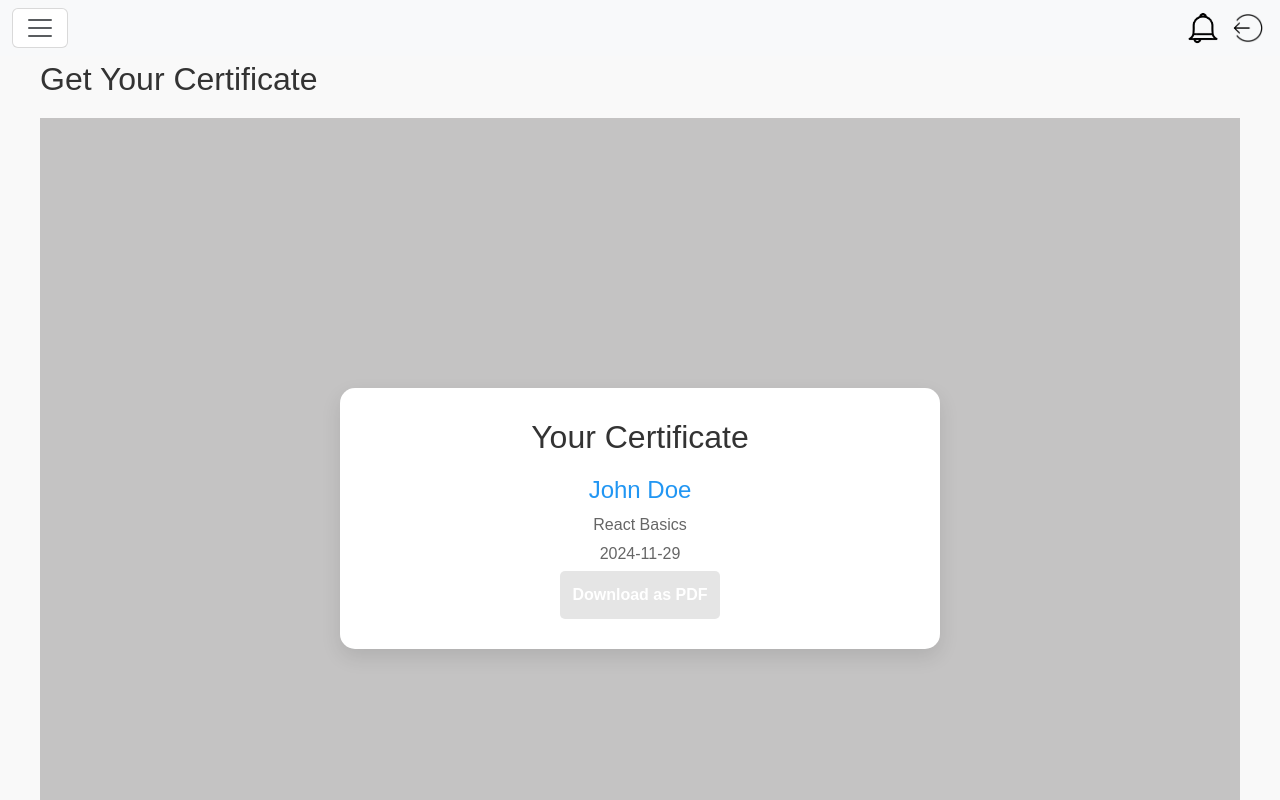
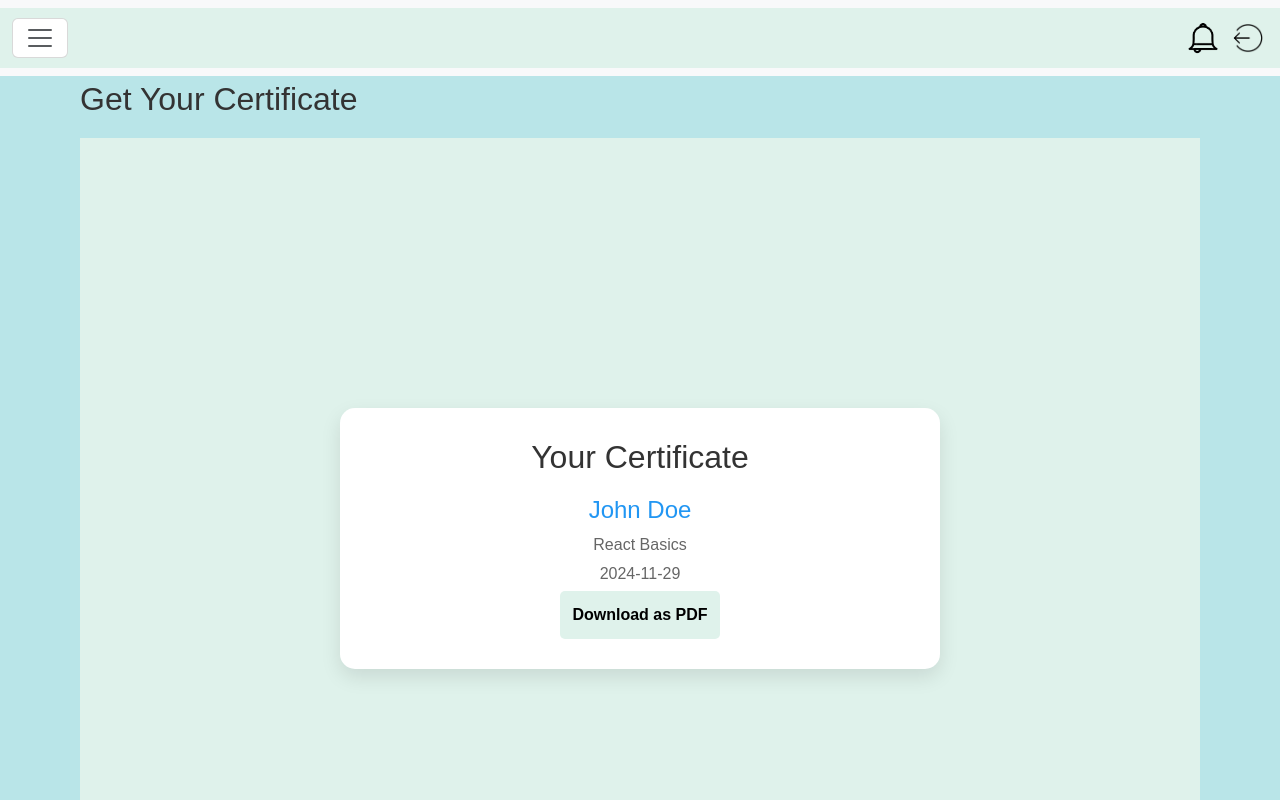
Before and after one commit to Krishnanshu-Goyal/careerconnect, a React (Create React App) app in the folder my-app/: page /getcertificate in a window 1280 px wide. Shown: the top 800 px of the page. Built offline with nearby package versions, Linux system fonts and the light colour scheme.

Commit message:
CSS changes in form, getcerificate, and app.css

```diff
--- a/my-app/src/App.css
+++ b/my-app/src/App.css
@@ -1,9 +1,7 @@
 .App {
   text-align: center;
 }
-html,body{
-background-color: rgb(138, 138, 91);
-}
+
 .App-logo {
   height: 40vmin;
   pointer-events: none;
@@ -63,13 +61,41 @@ background-color: rgb(138, 138, 91);
   font-size: 15px;
 }
 
+body {
+  font-family: 'Arial', sans-serif;
+  margin: 10px;
+  padding: 30px;
+  background-color: #B9E5E8;
+  color: #333;
+  height: 100%;
+
+  padding: 70px;
+}
+
+
+
+.page-content {
+  padding: 20px; /* Add spacing if necessary */
+  min-height: 80vh; /* Ensure it fills the viewport */
+  background: rgba(255, 255, 255, 0.8); /* Example of a semi-transparent background */
+  border-radius: 10px; /* Optional for rounded corners */
+}
+
+.container-fluid
+{
+  background-color:  #DFF2EB;
+  width:100%;
+  height: 60px;
+  margin:0%;
+}
+
 /* Home.js*/
 .top{
   padding: 10px 60px 0px 60px;
   margin: 20px 10px 0px 10px;
   border-radius: 5px;
   border: 2px solid black;
-  background: rgba(96, 95, 95, 0.159);
+  background: #DFF2EB;
   display: flex;
 }
 .top-middle{
@@ -113,7 +139,7 @@ background-color: rgb(138, 138, 91);
   border: 2px solid black;
   padding: 10px;
   border-radius: 5px;
-  background: rgba(96, 95, 95, 0.159);
+  background: #DFF2EB;
   margin: 10px;
 }
 
@@ -149,14 +175,14 @@ background-color: rgb(138, 138, 91);
   height: 200px;
   border-radius: 5px;
   border: 2px solid black;
-  background: rgba(96, 95, 95, 0.159);
+  background: #DFF2EB;
 }
 
 /*button*/
 
 button {
-  background: rgba(96, 95, 95, 0.159);;
-  color: white;
+  background: #DFF2EB;;
+  color: black;
   border: none;
   padding: 12px;
   font-size: 16px;
@@ -167,6 +193,7 @@ button {
 }
 
 button:hover {
+  color: white;
   background: grey;
   transform: scale(1.05);
 }
--- a/my-app/src/styling/Form.css
+++ b/my-app/src/styling/Form.css
@@ -1,11 +1,3 @@
-body {
-    font-family: 'Arial', sans-serif;
-    margin: 10px;
-    padding: 30px;
-    background: #f9f9f9;
-    color: #333;
-  }
-
 /* Form Container */
 .form {
   max-width: 700px;
--- a/my-app/src/styling/Getcertificate.css
+++ b/my-app/src/styling/Getcertificate.css
@@ -1,10 +1,6 @@
 /* General Styles */
 html, body {
-    height: 100%;
-    margin: 20px 0px 0px 0px;
-    padding: 0;
-    font-family: 'Arial', sans-serif;
-    background: #f9f9f9;
+
 }
 
 /* Certificate Container */
@@ -13,7 +9,7 @@ html, body {
     justify-content: center;
     align-items: center;
     height: 100vh;
-    background: rgba(179, 178, 178, 0.749); /* Background gradient */
+    background: #DFF2EB; /* Background gradient */
     margin: 0;
     padding: 20px;
 }
```
Lines whose indentation alone changed are shown as unchanged.
